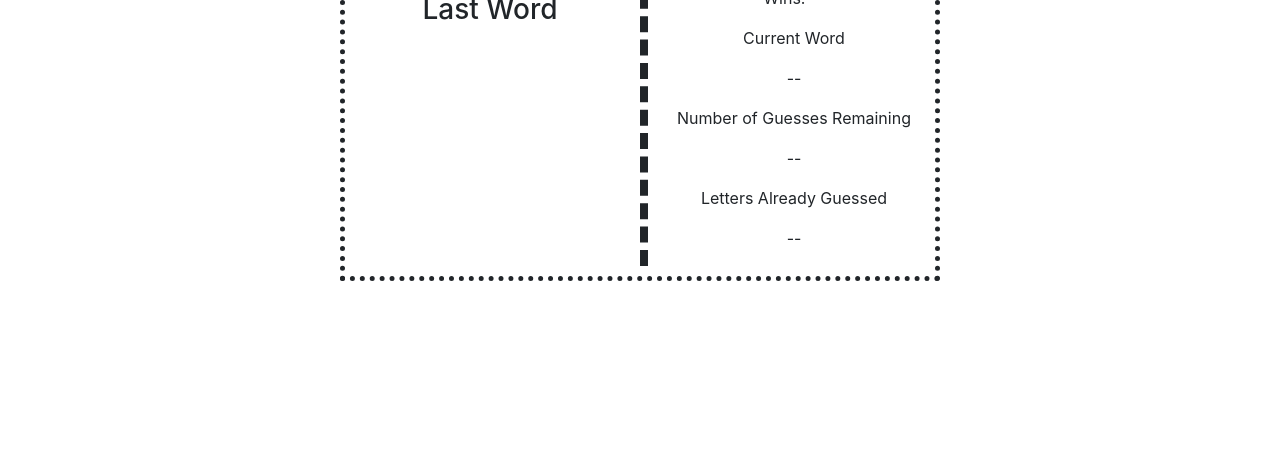
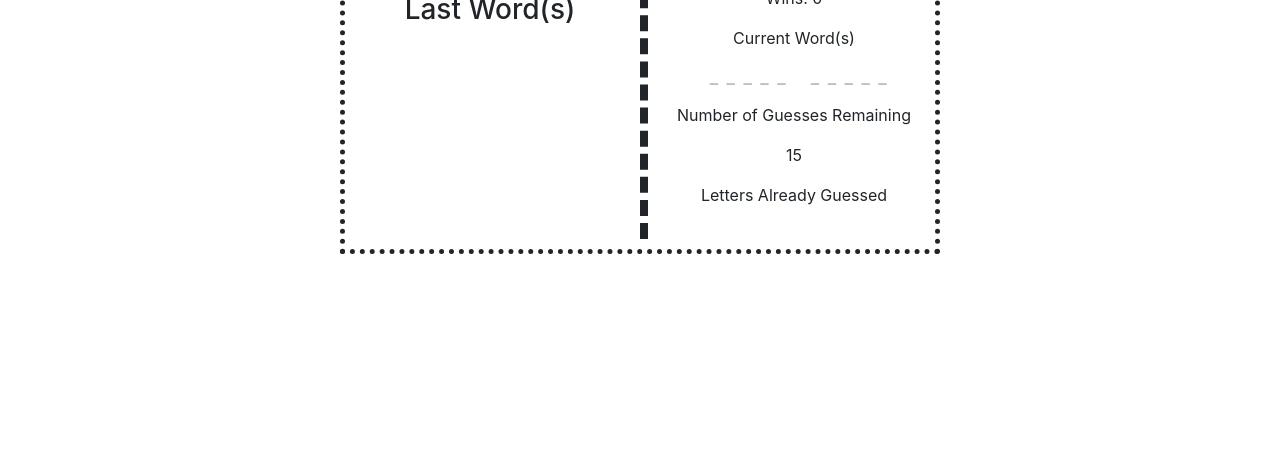
Before and after one commit to Purerange/Word-Guess-Game, a plain HTML site: page index.html in a window 1280 px wide. Shown: the part 331-800 px from the top of the page. Drawn offline with nearby package versions, Linux system fonts and the light colour scheme.

Commit message:
added base refresh functionality

```diff
--- a/assets/javascript/game.js
+++ b/assets/javascript/game.js
@@ -34,6 +34,70 @@ var possibleWords = [
     "WEEPING ANGEL"
 ]
 
+var wordArray = [];
+var displayWord = "";
+var remainingGuesses = 15;
+var lettersGuessed = "";
+var wins = 0;
+
+function newWord(){
+    return possibleWords[Math.floor(Math.random() * possibleWords.length)];
+}
+
+function insertWord(word) {
+
+    for (let i = 0; i < word.length; i++) {
+        wordArray.push(word[i]);
+    }
+    console.log(wordArray);
+
+    for (let j = 0; j < wordArray.length; j++) {
+        if (wordArray[j] === " ") {
+            displayWord = displayWord + "  ";
+        } else {
+            displayWord = displayWord + " _";
+        }
+    }
+    console.log(displayWord);
+
+    updateDisplay(displayWord);
+}
+
+function updateWins(wins) {
+    $("#wins").text(wins);
+}
+
+function updateDisplay(displayWord) {
+    $("#displayWord").html("<pre>" + displayWord + "</pre>");
+}
+
+function updateGuesses(remainingGuesses) {
+    $("#remainingGuesses").text(remainingGuesses);
+}
+
+function updateLettersGuessed(lettersGuessed) {
+    $("#lettersGuessed").html("<pre>" + lettersGuessed + "</pre>");
+}
+
 $(document).ready(function() {
 
+    var word = newWord();
+
+    console.log("Your word is: " + word);
+
+    updateWins(wins);
+
+    insertWord(word);
+
+    updateGuesses(remainingGuesses);
+
+    updateLettersGuessed(lettersGuessed);
+
 })
+
+$(document).keyup(function(e) {
+
+    // Need to figure out why this equals "t" when F5 is released.
+    var keyPressed = String.fromCharCode(e.keyCode);
+    console.log(keyPressed);
+})
--- a/index.html
+++ b/index.html
@@ -22,15 +22,15 @@
         <div class="row">
             <div class="col-sm-6 text-center">
                 <h2>Insert image here</h2>
-                <h3>Last Word</h3>
+                <h3>Last Word(s)</h3>
                 <p id="lastWord"></p>
 
             </div>
             <div id="gamePane" class="col-sm-6 text-center">
                 <p>Press any key to get started!</p>
                 <p>Wins: <span id="wins">--</span></p>
-                <p>Current Word</p>
-                <p id="currentWord">--</p>
+                <p>Current Word(s)</p>
+                <p id="displayWord">--</p>
                 <p>Number of Guesses Remaining</p>
                 <p id="remainingGuesses">--</p>
                 <p>Letters Already Guessed</p>
@@ -43,5 +43,6 @@
 
 
     <script src="https://cdnjs.cloudflare.com/ajax/libs/jquery/3.2.1/jquery.min.js"></script>
+    <script src="assets/javascript/game.js"></script>
 </body>
 </html>
```
